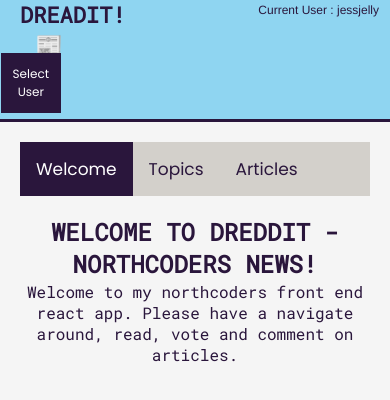
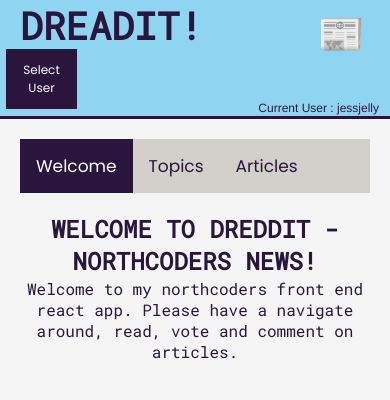
Before and after one commit to roberthaworth1234/fe_nc_news, a React (Create React App) app: page / in a window 390 px wide. Shown: the top 400 px of the page. Built offline with nearby package versions, Linux system fonts and the light colour scheme.

Commit message:
updated styling for mobile responsiveness

```diff
--- a/src/App.css
+++ b/src/App.css
@@ -339,6 +339,7 @@ h4 {
   padding: 2%;
   display: flex;
   justify-content: center;
+  align-items: center;
 }
 #topicid :hover {
   transform: scale(1.1);
@@ -349,7 +350,7 @@ h4 {
   padding: 20px;
 }
 .topicpadding2 {
-  width:300px;
+  width: 300px;
   max-width: 300px;
   padding: 30px;
 }
@@ -448,6 +449,9 @@ canvas {
     justify-content: center;
     margin: 0px 2px 0px 2px;
   }
+  .ulart{
+    align-self: center;
+  }
   .sortImg {
     margin: 2px;
     height: 20px;
@@ -467,7 +471,7 @@ canvas {
     grid-template-rows: 20% 20% 20% 20%;
   }
   h1 {
-    font-size: 22px;
+    font-size: 38px;
   }
   img {
     border-radius: 20%;
@@ -491,12 +495,18 @@ canvas {
   ul.ulart {
     padding-left: 1px;
   }
+  #newspaper {
+    position: absolute;
+    top: 2px;
+    right: 20px;
+  }
   #login {
     position: absolute;
-    top: 2px;
+    top: 100px;
     right: 10px;
   }
   .dropdown {
+    margin: 0px 0px 5px 5px;
     grid-area: 4/1/4/1;
   }
   ul {
--- a/src/components/Header.js
+++ b/src/components/Header.js
@@ -5,7 +5,7 @@ export default function Header({ user, users, selectUser }) {
     <header className="headers">
       <h1>
         DREADIT!
-        <span role="img" aria-label="newspaper">
+        <span id='newspaper'role="img" aria-label="newspaper">
           📰
         </span>
       </h1>
```
